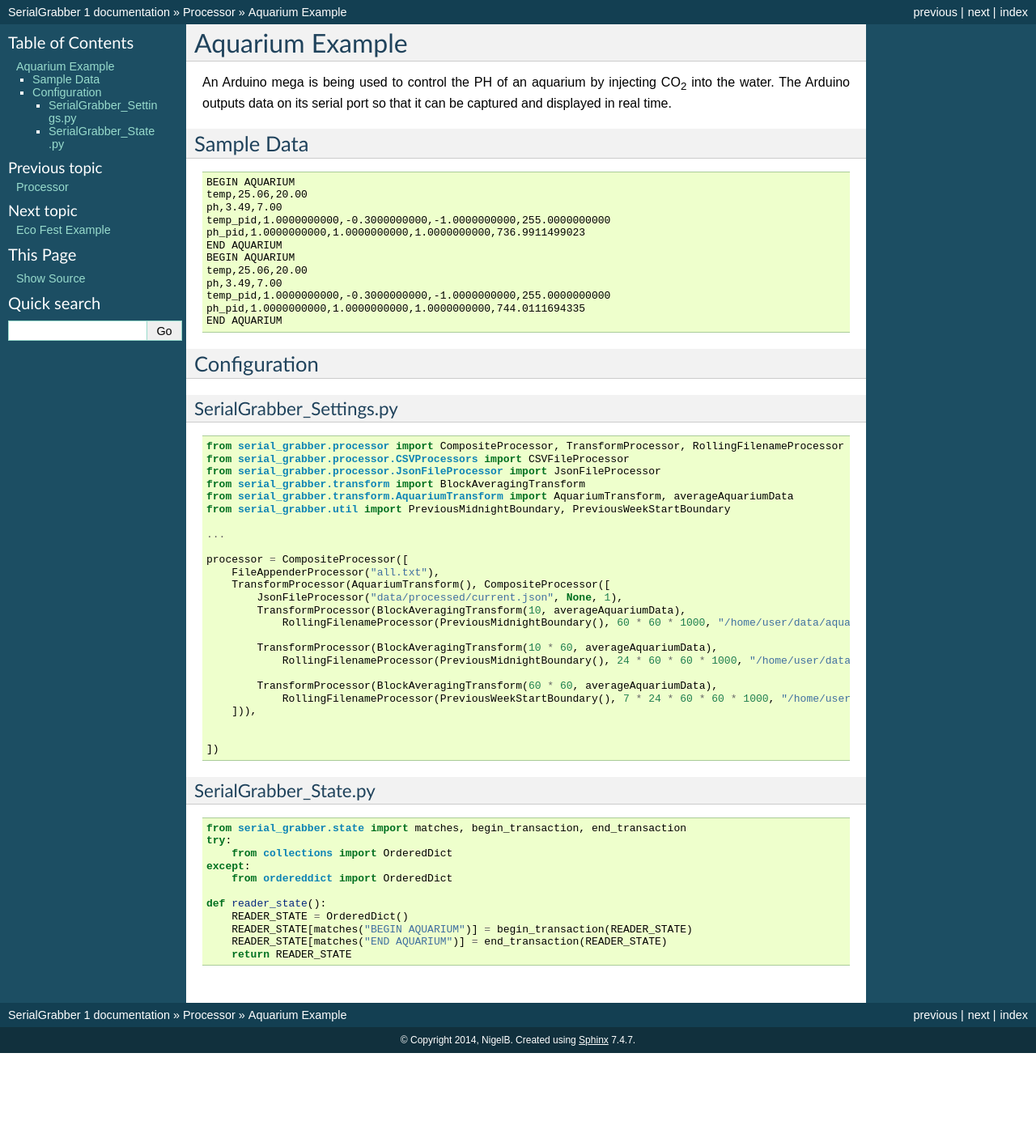
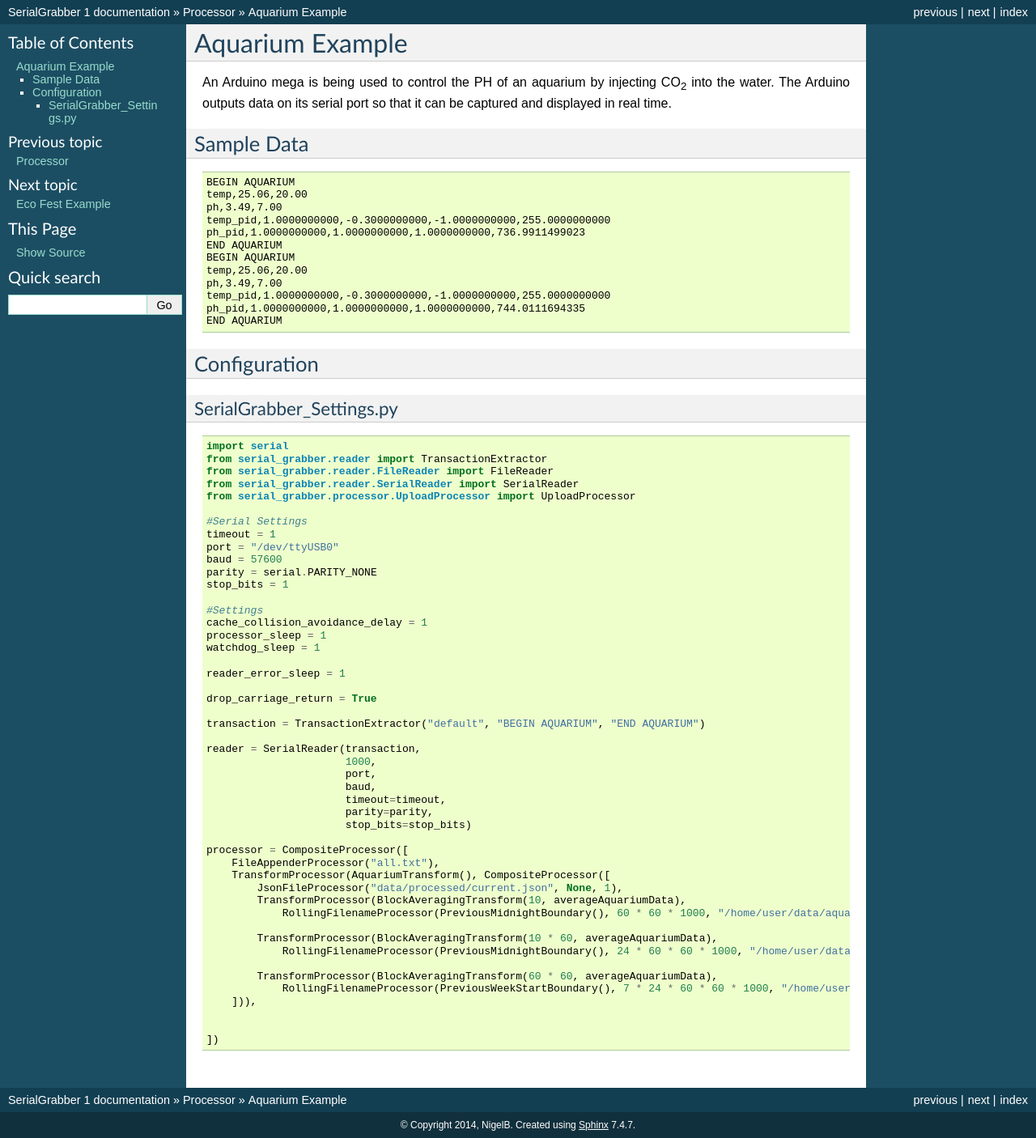
Before and after one commit to nigelb/SerialGrabber, a Sphinx documentation site: the page built from docs/source/examples/Aquarium.rst, in a window 1280 px wide. Shown: the whole page at 81% size. Built offline with Sphinx 7.4.7, drawn with Linux system fonts in a browser that asks for light colours; formulas are drawn with MathJax 3; before the commit the page ends 1301 px from its top, so only the background shows below that.

Commit message:
Update API usage

```diff
--- a/docs/source/examples/Aquarium.rst
+++ b/docs/source/examples/Aquarium.rst
@@ -34,14 +34,37 @@ SerialGrabber_Settings.py
 
 .. code-block:: python
 
-    from serial_grabber.processor import CompositeProcessor, TransformProcessor, RollingFilenameProcessor
-    from serial_grabber.processor.CSVProcessors import CSVFileProcessor
-    from serial_grabber.processor.JsonFileProcessor import JsonFileProcessor
-    from serial_grabber.transform import BlockAveragingTransform
-    from serial_grabber.transform.AquariumTransform import AquariumTransform, averageAquariumData
-    from serial_grabber.util import PreviousMidnightBoundary, PreviousWeekStartBoundary
+    import serial
+    from serial_grabber.reader import TransactionExtractor
+    from serial_grabber.reader.FileReader import FileReader
+    from serial_grabber.reader.SerialReader import SerialReader
+    from serial_grabber.processor.UploadProcessor import UploadProcessor
 
-    ...
+    #Serial Settings
+    timeout = 1
+    port = "/dev/ttyUSB0"
+    baud = 57600
+    parity = serial.PARITY_NONE
+    stop_bits = 1
+
+    #Settings
+    cache_collision_avoidance_delay = 1
+    processor_sleep = 1
+    watchdog_sleep = 1
+
+    reader_error_sleep = 1
+
+    drop_carriage_return = True
+
+    transaction = TransactionExtractor("default", "BEGIN AQUARIUM", "END AQUARIUM")
+
+    reader = SerialReader(transaction,
+                          1000,
+                          port,
+                          baud,
+                          timeout=timeout,
+                          parity=parity,
+                          stop_bits=stop_bits)
 
     processor = CompositeProcessor([
         FileAppenderProcessor("all.txt"),
@@ -59,20 +82,3 @@ SerialGrabber_Settings.py
 
 
     ])
-
-SerialGrabber_State.py
-++++++++++++++++++++++
-
-.. code-block:: python
-
-    from serial_grabber.state import matches, begin_transaction, end_transaction
-    try:
-        from collections import OrderedDict
-    except:
-        from ordereddict import OrderedDict
-
-    def reader_state():
-        READER_STATE = OrderedDict()
-        READER_STATE[matches("BEGIN AQUARIUM")] = begin_transaction(READER_STATE)
-        READER_STATE[matches("END AQUARIUM")] = end_transaction(READER_STATE)
-        return READER_STATE
```
